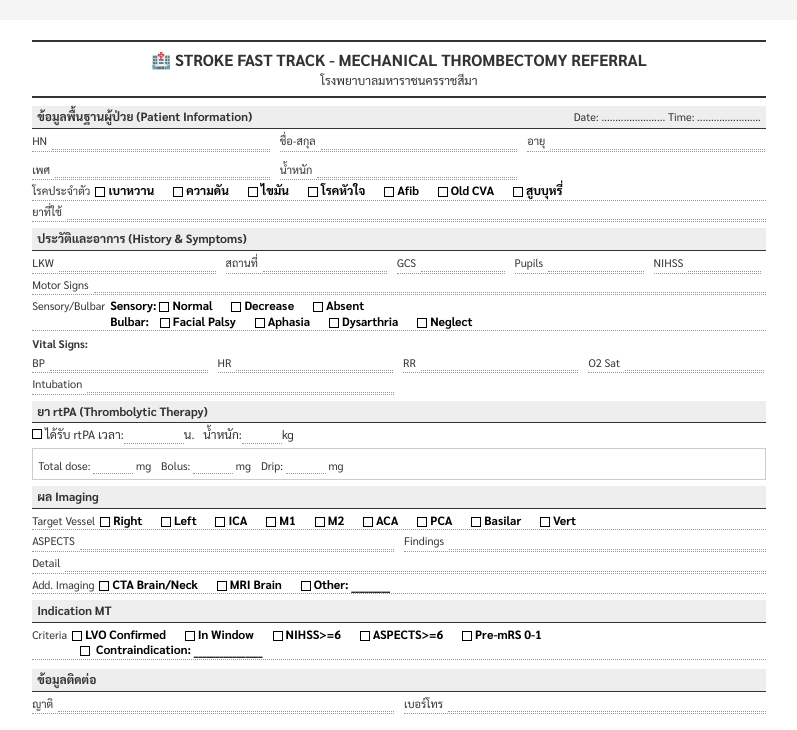
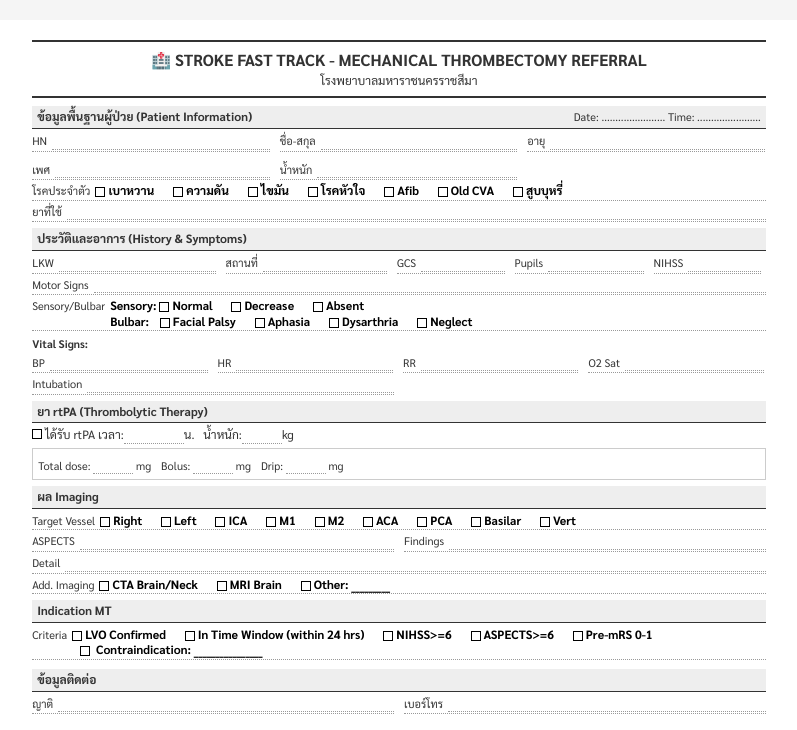
Before and after one commit to NTWKKM/thrombectomy-referral, a plain HTML site: page index.html in a window 1280 px wide. Both pictures are taken after a click on the button "🖨️ Print Blank Form (แบบฟอร์มเปล่า)". Shown: the top 730 px of the page, without its empty margins (241-1038 px from the left). Drawn offline with Linux system fonts and the light colour scheme.

Commit message:
Update index.html

```diff
--- a/index.html
+++ b/index.html
@@ -1049,7 +1049,7 @@
                     bulbar: getBlankCheckboxes(['Facial Palsy', 'Aphasia', 'Dysarthria', 'Neglect']),
 
                     addImg: getBlankCheckboxes(['CTA Brain/Neck', 'MRI Brain', 'Other: _________']),
-                    criteria: getBlankCheckboxes(['LVO Confirmed', 'In Window', 'NIHSS>=6', 'ASPECTS>=6', 'Pre-mRS 0-1']) + '<br><span class="checkbox-square"></span> Contraindication: ________________',
+                    criteria: getBlankCheckboxes(['LVO Confirmed', 'In Time Window (within 24 hrs)', 'NIHSS>=6', 'ASPECTS>=6', 'Pre-mRS 0-1']) + '<br><span class="checkbox-square"></span> Contraindication: ________________',
 
                     rtpa: 'BLANK_MODE' // Flag พิเศษ
                 };
```
